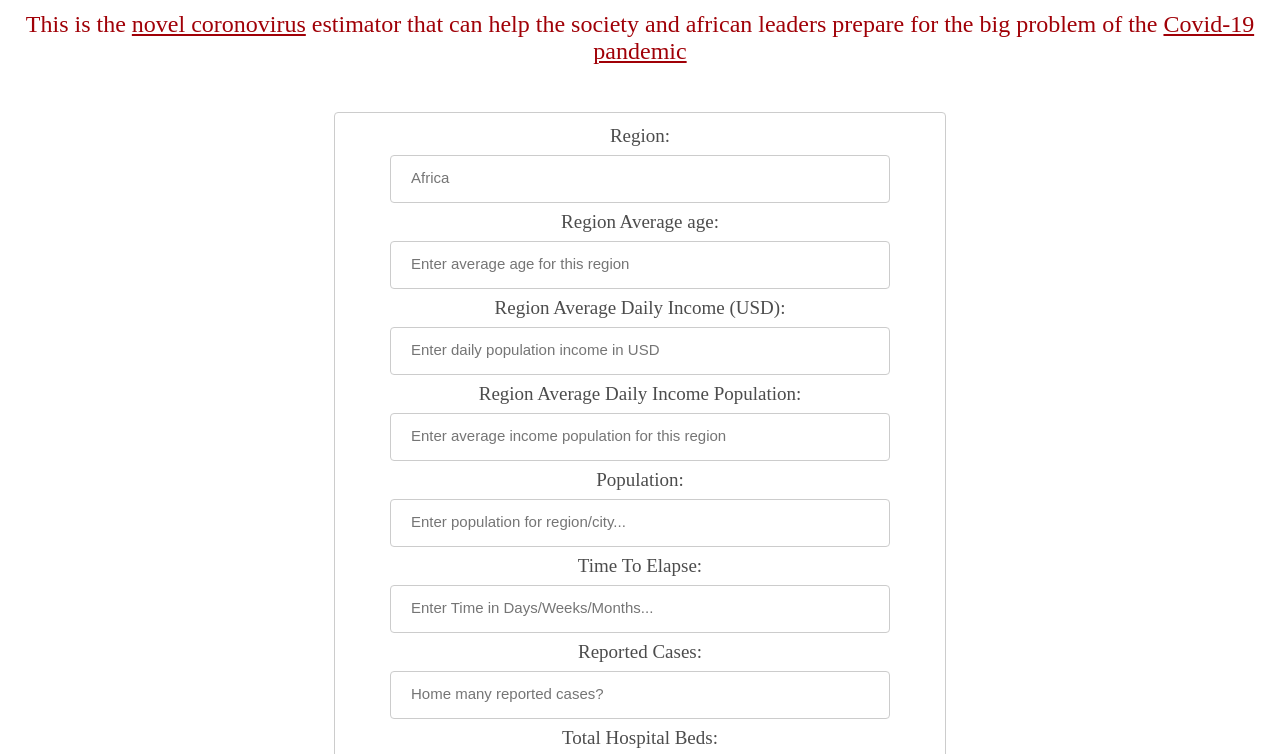
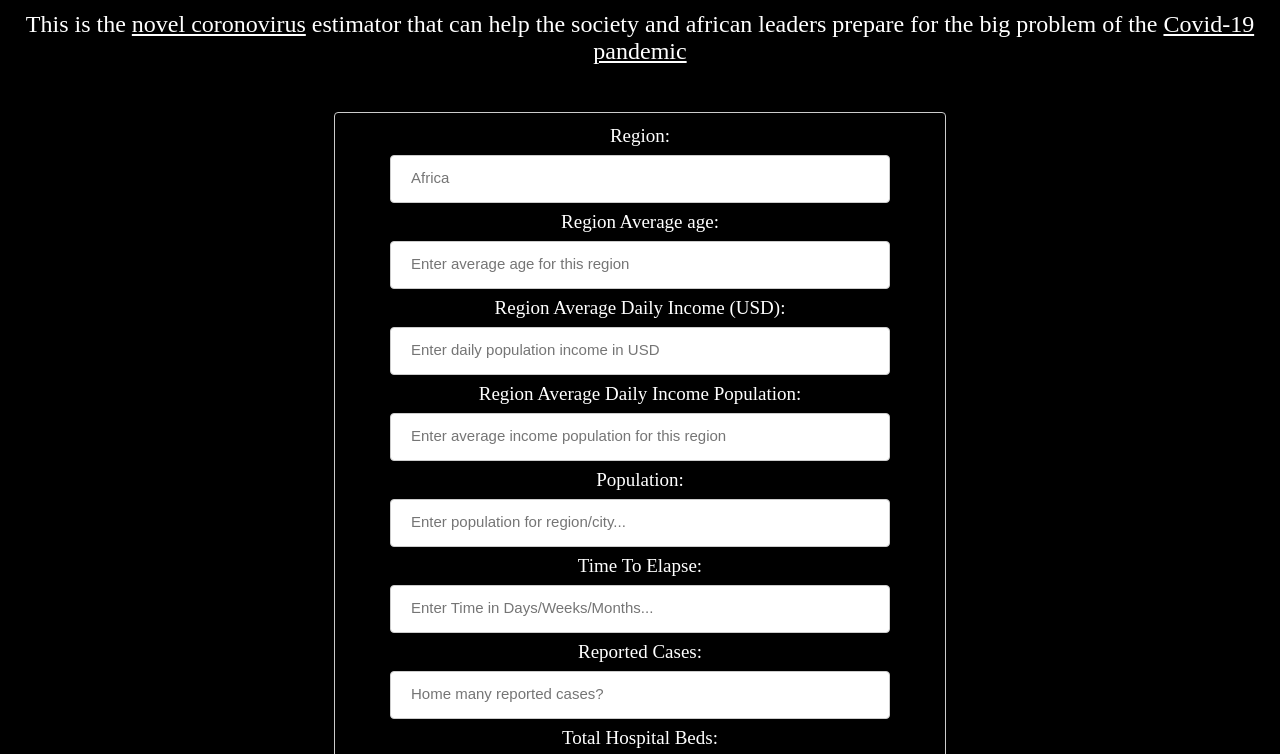
Before and after one commit to kiminzajnr/SDG_frontend.github.io, a plain HTML site: page index.html in a window 1280 px wide. Shown: the part 84-838 px from the top of the page. Drawn offline with Linux system fonts and the light colour scheme.

Commit message:
updated index and css

```diff
--- a/index.html
+++ b/index.html
@@ -10,7 +10,7 @@
 	<title>Covid19 Estimato</title>
 	<link rel = "stylesheet" style type="text/css" href="style.css">
 </head>
-<body text="hsla(200,0%,0%,.7)">
+<body text="white">
 
 		<h1>Covid19 Estimator</h1>
 		<p><font size="+2">This is the <u>novel coronovirus</u> estimator that can help the society and african leaders prepare for the big problem of the <u>Covid-19 pandemic</u></font></p>
--- a/style.css
+++ b/style.css
@@ -39,17 +39,17 @@ h1{
 	text-align: center;
 }
 body{
-	background-color: white;
+	background-color: black;
 	font-size: 19px;
 }
 label{
-	color: hsla(200,0%,0%,.7);
+	color: white;
 	text-align: left;
 }
 .form{
 	display: block;
 	border-radius: 5px;
-	background-color: white;
+	background-color: black;
 	padding: 20px;
 	text-align: center;
 }
```
